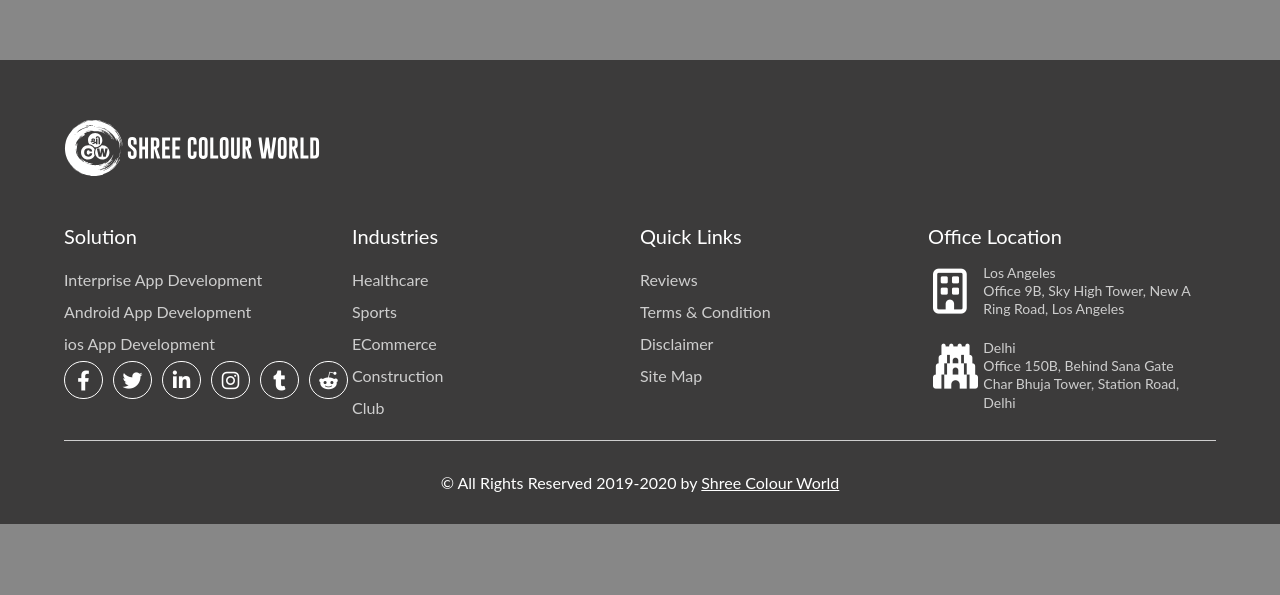
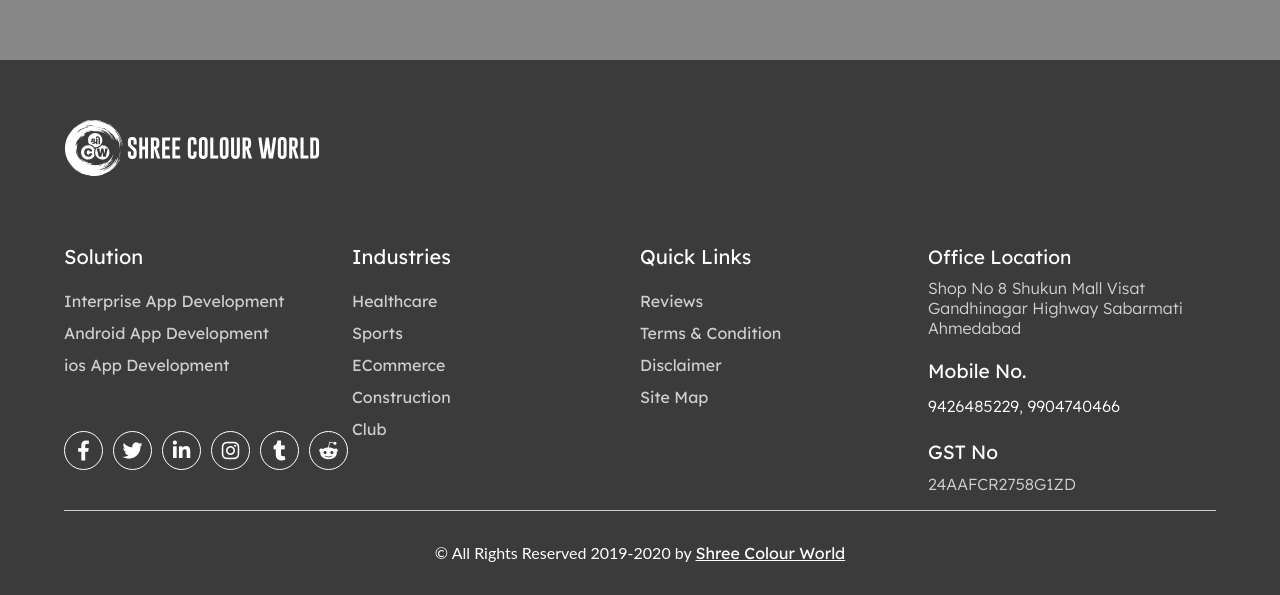
Before and after one commit to jatinRSP/SCW, a React (Vite) app in the folder SCW/: page / in a window 1280 px wide. Shown: the part 5207-5802 px from the top of the page. Before the commit the page ends 5731 px from the top, so only its background shows below. Built offline with nearby package versions, Linux system fonts and the light colour scheme.

Commit message:
modified

```diff
--- a/SCW/src/components/Footer/Footer.jsx
+++ b/SCW/src/components/Footer/Footer.jsx
@@ -63,18 +63,15 @@ function Footer() {
 
                     <div id="address">
                         <span>Office Location</span>
-                        <ul>
-                            <li>
-                                <i class="far fa-building"></i>
-                                <div>Los Angeles<br />
-                                    Office 9B, Sky High Tower, New A Ring Road, Los Angeles</div>
-                            </li>
-                            <li>
-                                <i class="fas fa-gopuram"></i>
-                                <div>Delhi<br />
-                                    Office 150B, Behind Sana Gate Char Bhuja Tower, Station Road, Delhi</div>
-                            </li>
-                        </ul>
+                        <div>Shop No 8 Shukun Mall Visat Gandhinagar Highway Sabarmati Ahmedabad</div>
+                    </div>
+                    <div id="address" className="mobileno">
+                        <span>Mobile No.</span>
+                        <div><a href="tel:9426485229">9426485229</a>, <a href="tel:9904740466">9904740466</a></div>
+                    </div>
+                    <div id="address" className="sac">
+                        <span>GST No</span>
+                        <div>24AAFCR2758G1ZD</div>
                     </div>
 
                 </div>
--- a/SCW/src/css/Footer.css
+++ b/SCW/src/css/Footer.css
@@ -1,6 +1,10 @@
 footer {
   background-color: #3c3b3b;
   padding: 3em 4em 2em;
+}
+
+footer *{
+  font-family: lexend;
 }
 
 footer .logo {
@@ -167,23 +171,29 @@ input#subscriber-email::placeholder {
   text-align: center;
 }
 
-#newsletter #address li:not(:first-child) {
-  padding: 20px 0;
+
+#newsletter #address{
+  margin-top: 1.3em;
+  margin-bottom: 1rem;
 }
 
-#newsletter #address li i {
-  font-size: 45px;
-  width: auto;
-  padding: 5px;
+#newsletter #address span{
+  display: block;
+  font-size: 1.2rem;
+  margin-bottom: .6rem;
 }
 
-#newsletter #address li div {
-  color: #cecece;
-  font-size: 14px;
-  width: 80%;
-  text-align: left;
-  float: right;
-  line-height: 1.3;
+#newsletter #address div{
+  font-weight: 300;
+  color: rgb(210, 210, 210);
+}
+
+#address.mobileno a{
+  display: inline-block;
+  margin: .2rem 0;
+  color: #fff;
+  text-decoration: none;
+
 }
 
 #copyright {
@@ -191,8 +201,6 @@ input#subscriber-email::placeholder {
   color: #fff;
   font-family: lato;
 }
-
-
 
 #copyright a {
   color: #fff;
```
